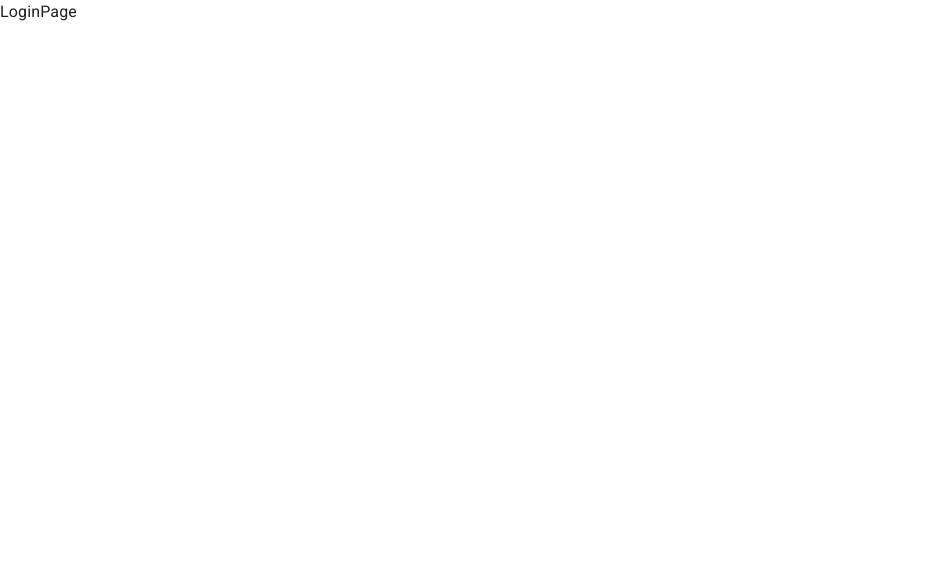
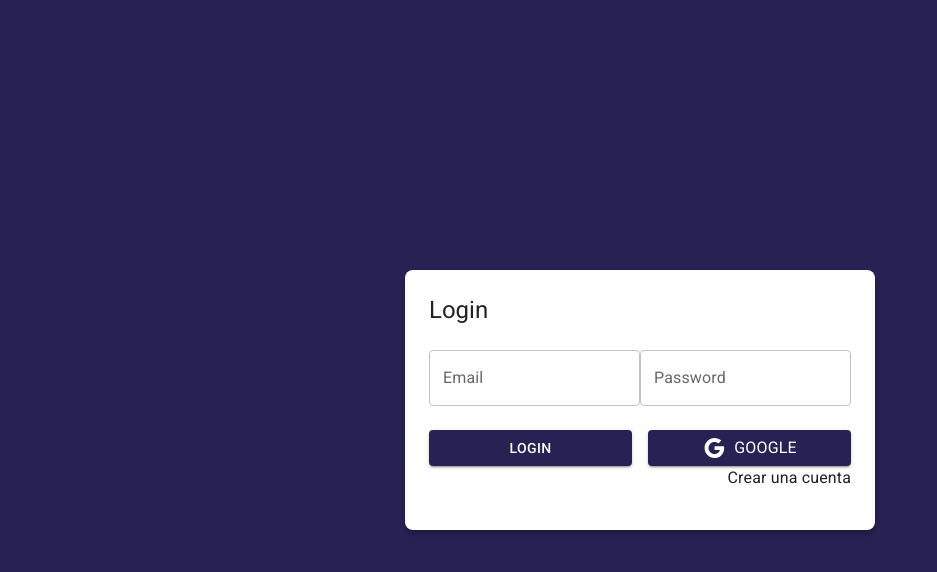
Before and after one commit to esyacelga/journal-app, a React (Vite) app: page /auth/login in a window 1280 px wide. Shown: the top 572 px of the page, without its empty margins (0-937 px from the left). Built offline with nearby package versions, Linux system fonts and the light colour scheme.

Commit message:
Configuracuion de NUI con vite

```diff
--- a/src/auth/pages/login-page.tsx
+++ b/src/auth/pages/login-page.tsx
@@ -1,5 +1,66 @@
+import {Button, Grid, TextField, Typography} from "@mui/material";
+import {Google} from "@mui/icons-material";
+
 export const LoginPage = () => {
-    return(
-        <div>LoginPage</div>
+    return (
+        <Grid container spacing={0} direction="column"
+              alignItems="center" justifyContent="center"
+              sx={{minHeight: '100vh', backgroundColor: 'primary.main', padding: 4}}
+        >
+            <Grid item className='box-shadow'
+                  xs={3}
+                  sx={{backgroundColor: 'white', padding: 3, borderRadius: 2}}
+            >
+                <Typography variant='h5' sx={{mb: 1}}>Login
+
+                </Typography>
+                <form>
+                    <Grid container>
+                        <Grid item xs={12} md={6} sx={{mt: 2}}>
+                            <TextField label="Email"
+                                       type="email"
+                                       placeholder="cooreo@google.com"
+                                       fullWidth
+                            ></TextField>
+                        </Grid>
+                        <Grid item xs={12} md={6} sx={{mt: 2}}>
+                            <TextField label="Password"
+                                       type="password"
+                                       placeholder="************"
+                                       fullWidth
+                            ></TextField>
+                        </Grid>
+
+                    </Grid>
+                    <Grid container spacing={2} sx={{mb: 2, mt: 1}}>
+                        <Grid item xs={12} sm={6}>
+                            <Button variant='contained' fullWidth>
+                                Login
+                            </Button>
+
+                        </Grid>
+                        <Grid item xs={12} sm={6}>
+                            <Button variant='contained' fullWidth>
+                                <Google/>
+                                <Typography sx={{ml: 1}}>
+                                    Google
+                                </Typography>
+                            </Button>
+
+                        </Grid>
+
+                        <Grid container direction="row" justifyContent='end'>
+                            Crear una cuenta
+
+                        </Grid>
+
+                    </Grid>
+
+
+                </form>
+
+            </Grid>
+
+        </Grid>
     )
 }
--- a/src/styles.css
+++ b/src/styles.css
@@ -0,0 +1,3 @@
+.box-shadow {
+    box-shadow: 0px 5px 5px rgba(0, 0, 0, 0.2);
+}
```
